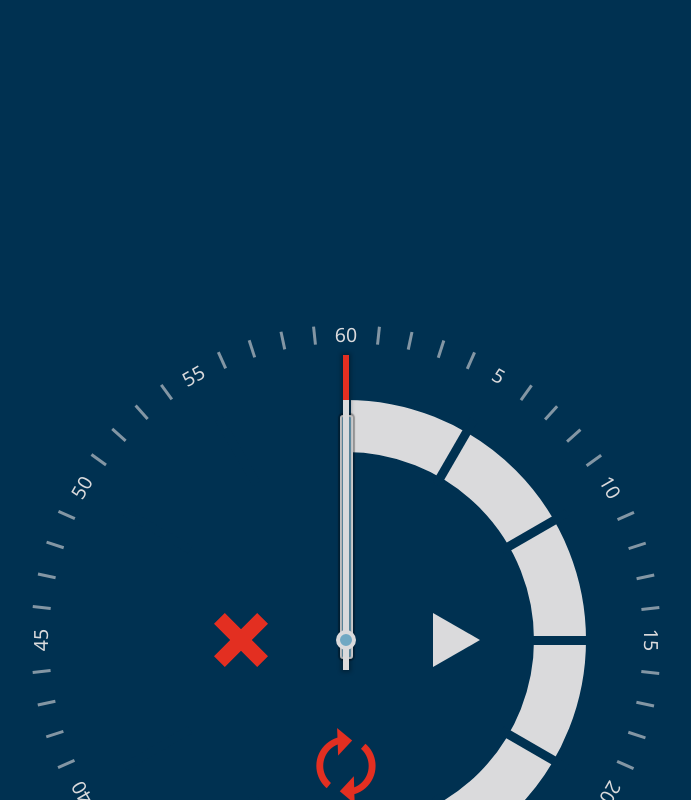
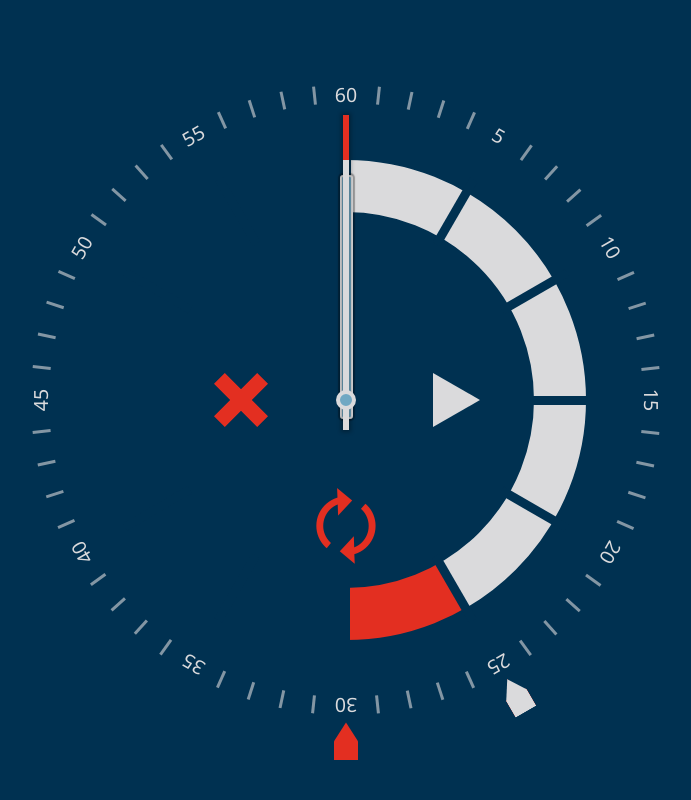
Before and after one commit to dos077/vue-pomodoro, a Vue app: page / in a window 1280 px wide. Shown: the top 800 px of the page, without its empty margins (294-985 px from the left). Built offline with nearby package versions, Linux system fonts and the light colour scheme.

Commit message:
fix container height problem

```diff
--- a/src/App.vue
+++ b/src/App.vue
@@ -1,6 +1,6 @@
 <template>
   <div class="main centerd">
-    <div class="square width-100">
+    <div class="clock-container">
       <watch-face />
     </div>
   </div>
--- a/src/styles/pomodoro.scss
+++ b/src/styles/pomodoro.scss
@@ -11,8 +11,6 @@ body {
 }
 
 .main {
-  min-height: 100vh;
-  padding-bottom: 10vh;
   background-color: $prime-bg;
 }
 
```
